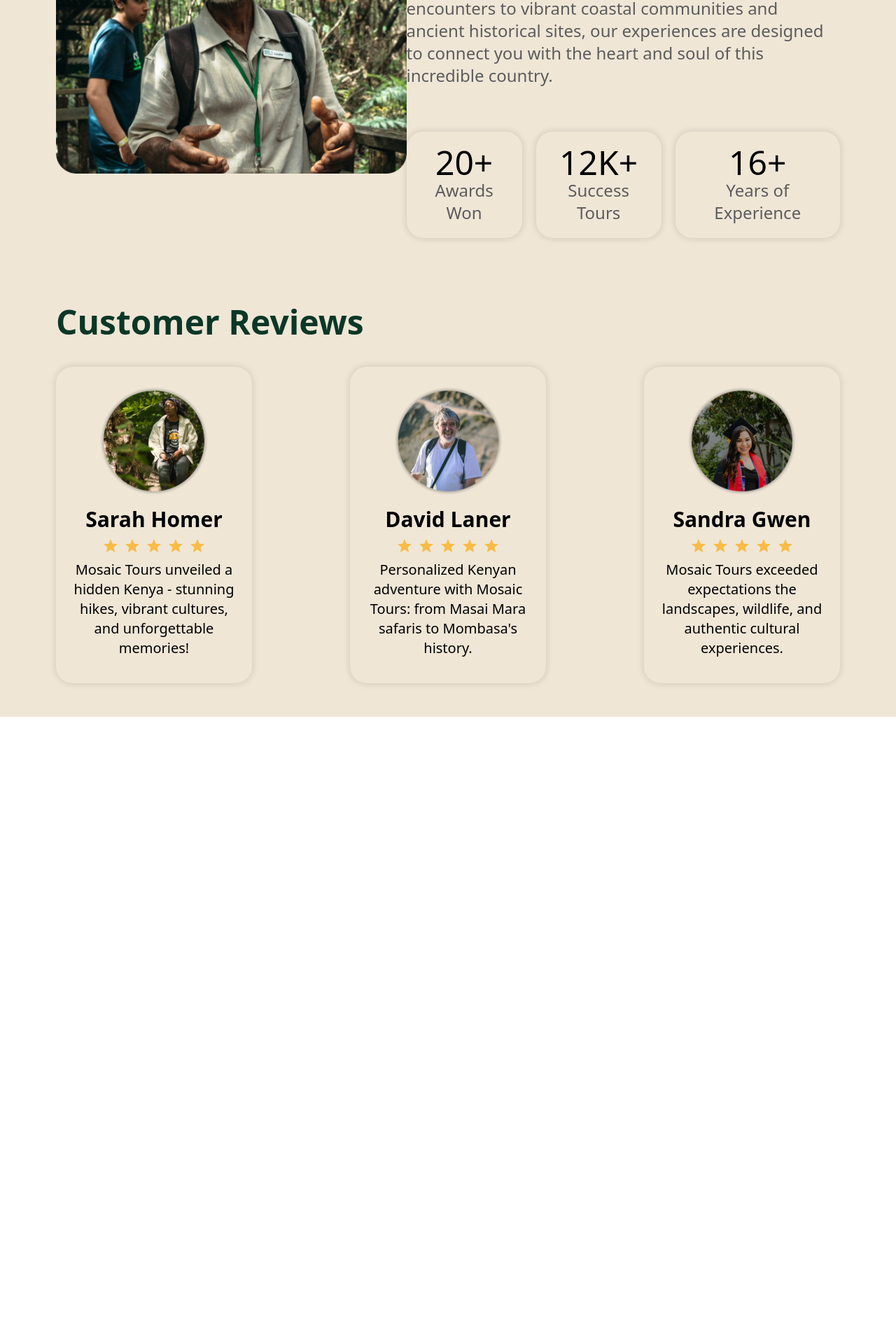
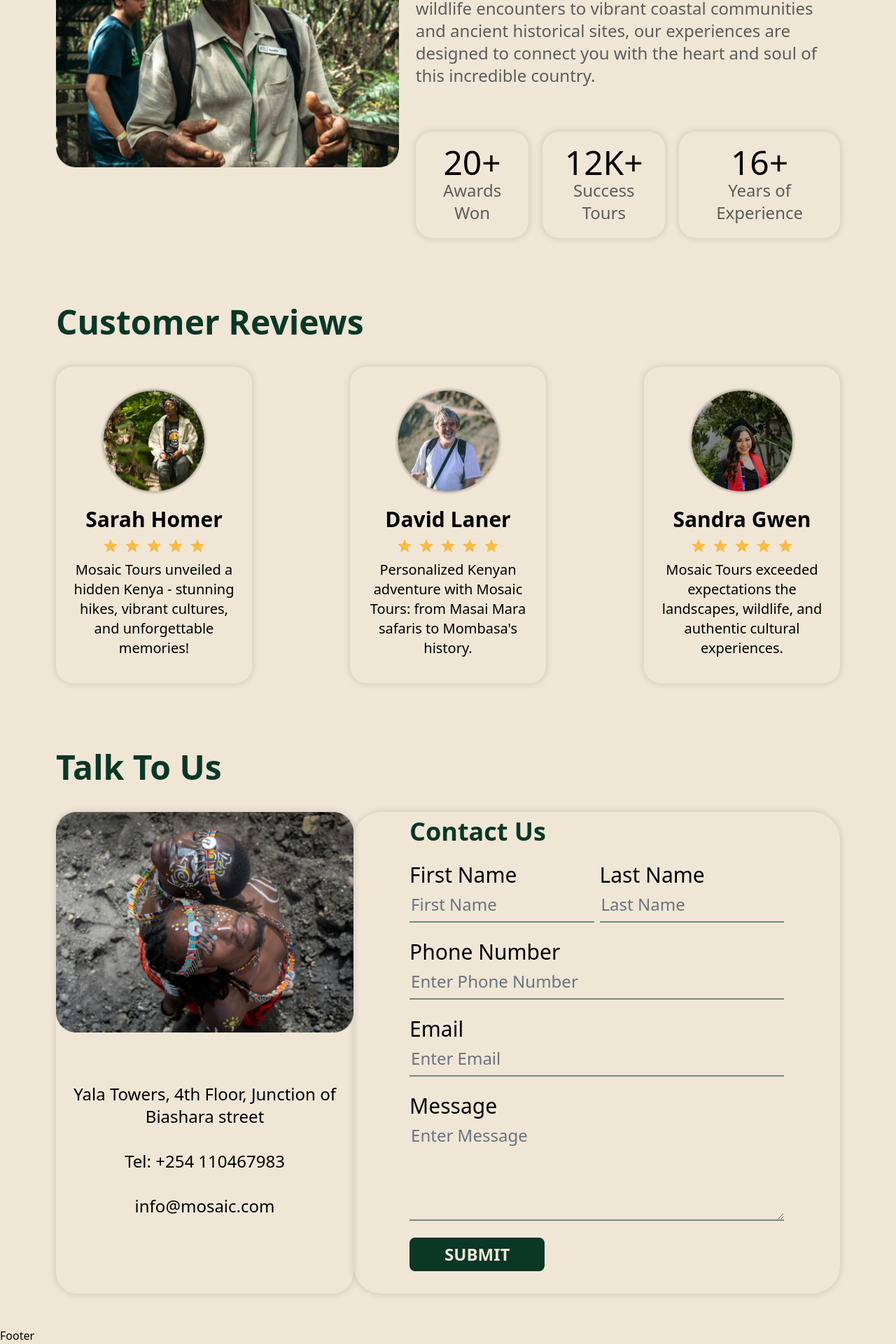
Before and after one commit to jeff283/Mosaic-tours, a React (Vite) app: page / in a window 1280 px wide. Shown: the part 1394-3314 px from the top of the page at 70% size. Before the commit the page ends 2418 px from the top, so only its background shows below. Built offline with nearby package versions, Linux system fonts and the light colour scheme.

Commit message:
Added Contact Us

```diff
--- a/package.json
+++ b/package.json
@@ -19,6 +19,7 @@
     "recharts": "^2.12.3"
   },
   "devDependencies": {
+    "@tailwindcss/forms": "^0.5.7",
     "@types/react": "^18.2.66",
     "@types/react-dom": "^18.2.22",
     "@typescript-eslint/eslint-plugin": "^7.2.0",
--- /dev/null
+++ b/src/components/ContactUs.tsx
@@ -0,0 +1,101 @@
+// const ContactUs = () => {
+//   return <div>ContactUs</div>;
+// };
+
+// export default ContactUs;
+
+import { FieldValues, useForm } from "react-hook-form";
+
+const ContactUs = () => {
+  const { register, handleSubmit, reset } = useForm();
+
+  const onSubmit = async (data: FieldValues) => {
+    data;
+    reset();
+  };
+
+  return (
+    <div className="h-full w-full">
+      <div className="custom-shadow px-8 md:px-20  rounded-[40px]  py-2">
+        <h2 className="font-semibold text-4xl text-darkGreen">Contact Us</h2>
+        <form
+          onSubmit={handleSubmit(onSubmit)}
+          className="flex flex-col gap-6 py-6"
+        >
+          <div className="space-y-6 space-x-0 md:space-x-2 md:space-y-0 flex flex-col justify-between   md:flex-row">
+            <div>
+              <label htmlFor="fname">First Name</label>
+              <input
+                {...register("fname")}
+                id="fname"
+                type="text"
+                placeholder="First Name"
+                required
+              />
+            </div>
+
+            <div>
+              <label htmlFor="lname">Last Name</label>
+              <input
+                {...register("lname")}
+                id="lname"
+                type="text"
+                placeholder="Last Name"
+                required
+              />
+            </div>
+          </div>
+
+          <div>
+            <div>
+              <label htmlFor="phone">Phone Number</label>
+              <input
+                {...register("phone")}
+                id="phone"
+                type="text"
+                placeholder="Enter Phone Number"
+                required
+              />
+            </div>
+          </div>
+
+          <div>
+            <div>
+              <label htmlFor="email">Email</label>
+              <input
+                {...register("email")}
+                id="email"
+                type="text"
+                placeholder="Enter Email"
+                required
+              />
+            </div>
+          </div>
+
+          <div>
+            <div>
+              <label htmlFor="message">Message</label>
+              <textarea
+                {...register("message")}
+                id="message"
+                name="message"
+                rows={4}
+                cols={40}
+                placeholder="Enter Message"
+                required
+              ></textarea>
+            </div>
+          </div>
+
+          <div className="items-center">
+            <button className="px-12 py-1.5 text-2xl font-semibold rounded-lg border-2 border-darkGreen text-eggshell bg-darkGreen hover:text-darkGreen hover:bg-eggshell">
+              SUBMIT
+            </button>
+          </div>
+        </form>
+      </div>
+    </div>
+  );
+};
+
+export default ContactUs;
--- a/src/components/Navbar/Navbar.tsx
+++ b/src/components/Navbar.tsx
@@ -1,7 +1,7 @@
 import { NavLink } from "react-router-dom";
 
 import { GiHamburgerMenu } from "react-icons/gi";
-import MosaicDarkLogo from "../../assets/SVGs/Mosaic Logo Dark.svg";
+import MosaicDarkLogo from "../assets/SVGs/Mosaic Logo Dark.svg";
 import { useState } from "react";
 
 const Navbar = () => {
--- a/src/index.css
+++ b/src/index.css
@@ -1,6 +1,33 @@
 @tailwind base;
 @tailwind components;
 @tailwind utilities;
+
+@layer base {
+    [type="text"],
+    [type="email"],
+    [type="url"],
+    [type="password"],
+    [type="number"],
+    [type="date"],
+    [type="datetime-local"],
+    [type="month"],
+    [type="search"],
+    [type="tel"],
+    [type="time"],
+    [type="week"],
+    [multiple],
+    textarea,
+    select {
+      @apply mt-0 block w-full px-0.5 border-0 border-b-2 border-lightGreen bg-eggshell text-xl md:text-2xl font-light  focus:ring-0 focus:border-darkGreen;
+    }
+    label {
+        @apply text-2xl md:text-3xl font-medium
+    }
+    /* [type="checkbox"],
+    [type="radio"] {
+      @apply border-gray-300 rounded text-indigo-600 focus:ring-indigo-500;
+    } */
+  }
 
 
 .navbar-links a {
--- a/src/pages/HomePage/HomePage.tsx
+++ b/src/pages/HomePage/HomePage.tsx
@@ -1,10 +1,15 @@
-import Navbar from "../../components/Navbar/Navbar";
+// Components
+import Navbar from "../../components/Navbar";
+import ContactUs from "../../components/ContactUs";
+
+// Assets
+import fiveStars from "../../assets/SVGs/5-stars.svg";
 import heroImg from "../../assets/imgs/HeroImg.png";
 import cheifGuide from "../../assets/imgs/chiefGuide.png";
 import SandraGwen from "../../assets/imgs/SandraGwen.png";
 import DavidLaner from "../../assets/imgs/DavidLaner.png";
 import SarahHomer from "../../assets/imgs/SarahHomer.png";
-import fiveStars from "../../assets/SVGs/5-stars.svg";
+import ContactUsImg from "../../assets/imgs/ContactUs.png";
 
 const HomePage = () => {
   return (
@@ -34,8 +39,8 @@ const HomePage = () => {
               </div>
             </div>
             {/* Right Container */}
-            <div className="">
-              <img className="" src={heroImg} alt="Tours in Kenya" />
+            <div>
+              <img src={heroImg} alt="Tours in Kenya" />
             </div>
           </div>
           {/* Locations */}
@@ -60,9 +65,9 @@ const HomePage = () => {
             <div className="text-2xl md:text-3xl underline ">See all</div>
           </div>
           {/* Card Container */}
-          <div className="">
+          <div>
             {/* Card */}
-            <div className="">Card</div>
+            <div>Card</div>
           </div>
         </div>
       </section>
@@ -76,10 +81,10 @@ const HomePage = () => {
             About Us
           </h2>
           {/* Flex Container */}
-          <div className="space-y-8 md:flex md:justify-between mx-auto">
+          <div className="space-y-8 md:flex md:justify-between mx-auto md:space-x-6">
             {/* Left Img */}
-            <div className="">
-              <img src={cheifGuide} alt="Chief Tour Guide" className="" />
+            <div>
+              <img src={cheifGuide} alt="Chief Tour Guide" />
             </div>
             {/* Right Content Flex */}
             <div className=" md:w-3/5  space-y-8 md:space-y-16">
@@ -132,13 +137,13 @@ const HomePage = () => {
 
       <section id="reviews">
         {/* Container */}
-        <div className="px-5 py-6  md:px-20 md:py-12">
+        <div className="px-5 py-6   md:px-20 md:py-12 ">
           {/* Title */}
           <h2 className="font-bold pb-5 md:pb-10 text-darkGreen text-4xl md:text-5xl">
             Customer Reviews
           </h2>
           {/* Review Container */}
-          <div className="flex justify-between">
+          <div className="flex justify-between ">
             {/* Review 1 */}
             <div className=" flex flex-col justify-center items-center custom-shadow space-y-2 p-5  text-center  rounded-3xl md:w-1/4">
               {/* Img */}
@@ -148,7 +153,7 @@ const HomePage = () => {
               {/* Name */}
               <h3 className="font-bold text-3xl">Sarah Homer</h3>
               {/* Rating */}
-              <div className="">
+              <div>
                 <img src={fiveStars} alt="5 Stars" />
               </div>
               {/* Content */}
@@ -166,7 +171,7 @@ const HomePage = () => {
               {/* Name */}
               <h3 className="font-bold text-3xl">David Laner</h3>
               {/* Rating */}
-              <div className="">
+              <div>
                 <img src={fiveStars} alt="5 Stars" />
               </div>
               {/* Content */}
@@ -184,7 +189,7 @@ const HomePage = () => {
               {/* Name */}
               <h3 className="font-bold text-3xl">Sandra Gwen</h3>
               {/* Rating */}
-              <div className="">
+              <div>
                 <img src={fiveStars} alt="5 Stars" />
               </div>
               {/* Content */}
@@ -196,6 +201,42 @@ const HomePage = () => {
           </div>
         </div>
       </section>
+
+      {/* Contact us */}
+
+      <section id="contact">
+        {/* Container */}
+        <div className="px-5 py-6  md:px-20 md:py-12">
+          {/* Title */}
+          <h2 className="font-bold pb-5 md:pb-10 text-darkGreen text-4xl md:text-5xl">
+            Talk To Us
+          </h2>
+          {/* Talk to Us */}
+          <div className="flex flex-col justify-between md:flex-row ">
+            {/* Left Container */}
+
+            <div className="custom-shadow rounded-[30px] text-center  space-y-8 max-w-[438px]">
+              {/* Image */}
+              <img src={ContactUsImg} alt="Masaai Couple" />
+
+              {/* Content Container*/}
+              <div className=" text-2xl space-y-8 py-10 ">
+                <div>Yala Towers, 4th Floor, Junction of Biashara street</div>
+                <div>Tel: +254 110467983</div>
+                <div>info@mosaic.com</div>
+              </div>
+            </div>
+
+            {/* Right Container */}
+            <div className=" max-w-[400px] md:max-w-[1000px] lg:w-[900px] mt-12 md:mt-0">
+              <ContactUs />
+            </div>
+          </div>
+        </div>
+      </section>
+
+      {/* Footer */}
+      <section id="footer">Footer</section>
     </div>
   );
 };
--- a/tailwind.config.js
+++ b/tailwind.config.js
@@ -24,5 +24,5 @@ export default {
       },
     },
   },
-  plugins: [],
+  plugins: [require("@tailwindcss/forms")],
 };
```
Also changed, not shown: src/assets/imgs/ContactUs.png (added), 1 other file (tests, documents, lock files or other folders).
